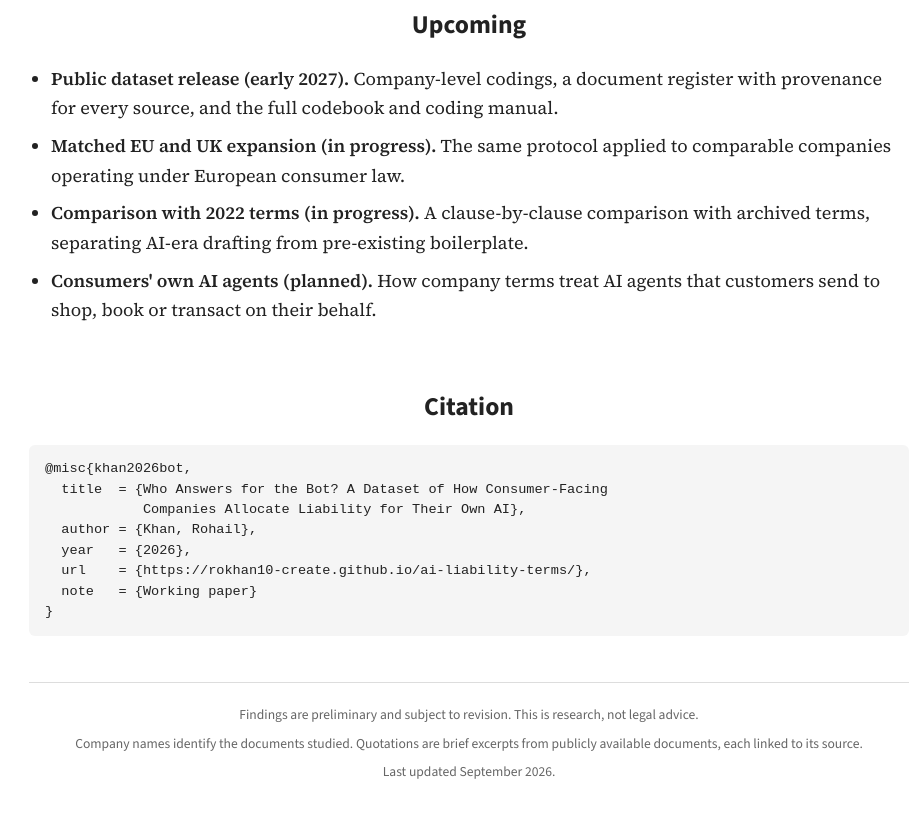
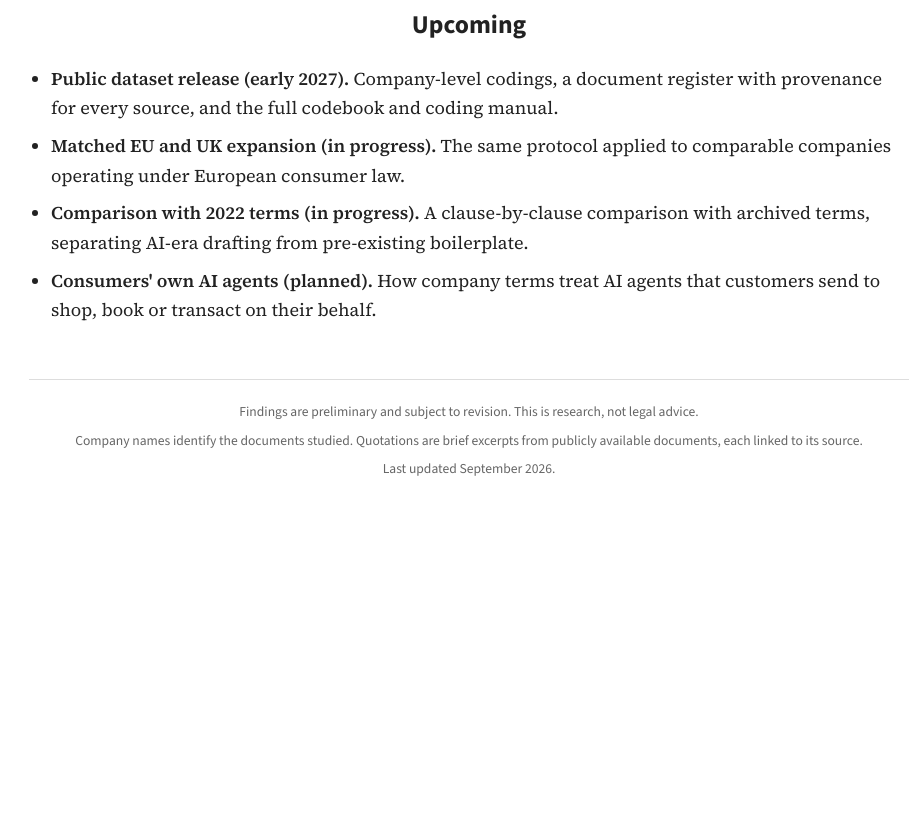
Before and after one commit to rokhan10-create/ai-liability-terms, a plain HTML site: page index.html in a window 1280 px wide. Shown: the part 3253-4090 px from the top of the page, without its empty margins (171-1093 px from the left). After the commit the page ends 3786 px from the top, so only its background shows below. Drawn offline with nearby package versions, Linux system fonts and the light colour scheme.

Commit message:
Remove citation section
Co-Authored-By: Claude Opus 5.5 <noreply@anthropic.com>

```diff
--- a/index.html
+++ b/index.html
@@ -227,17 +227,6 @@ footer p{margin:0 0 6px}
   </ul>
 </section>
 
-<section>
-  <h2>Citation</h2>
-<pre>@misc{khan2026bot,
-  title  = {Who Answers for the Bot? A Dataset of How Consumer-Facing
-            Companies Allocate Liability for Their Own AI},
-  author = {Khan, Rohail},
-  year   = {2026},
-  url    = {https://rokhan10-create.github.io/ai-liability-terms/},
-  note   = {Working paper}
-}</pre>
-</section>
 </main>
 
 <footer>
```
